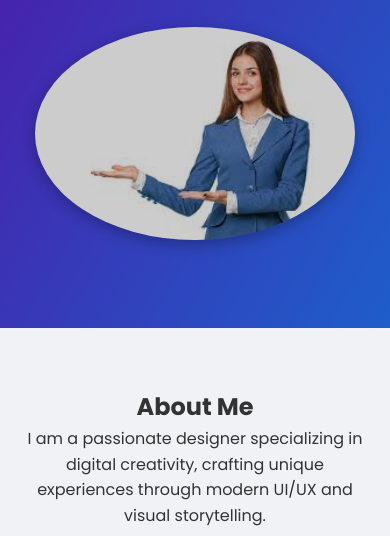
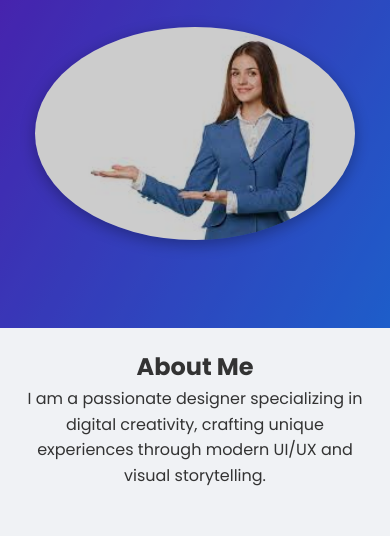
Before and after one commit to ravipirathap/html_try, a plain HTML site: page index.html in a window 390 px wide. Shown: the part 564-1100 px from the top of the page. Drawn offline with Linux system fonts and the light colour scheme.

Commit message:
mobile alignment

```diff
--- a/index.css
+++ b/index.css
@@ -137,7 +137,7 @@ nav ul li a:hover {
 
 /* About Section */
 .about, .projects, .skills, .contact {
-  padding: 60px 20px;
+  padding: 20px;
   text-align: center;
 }
 
```
